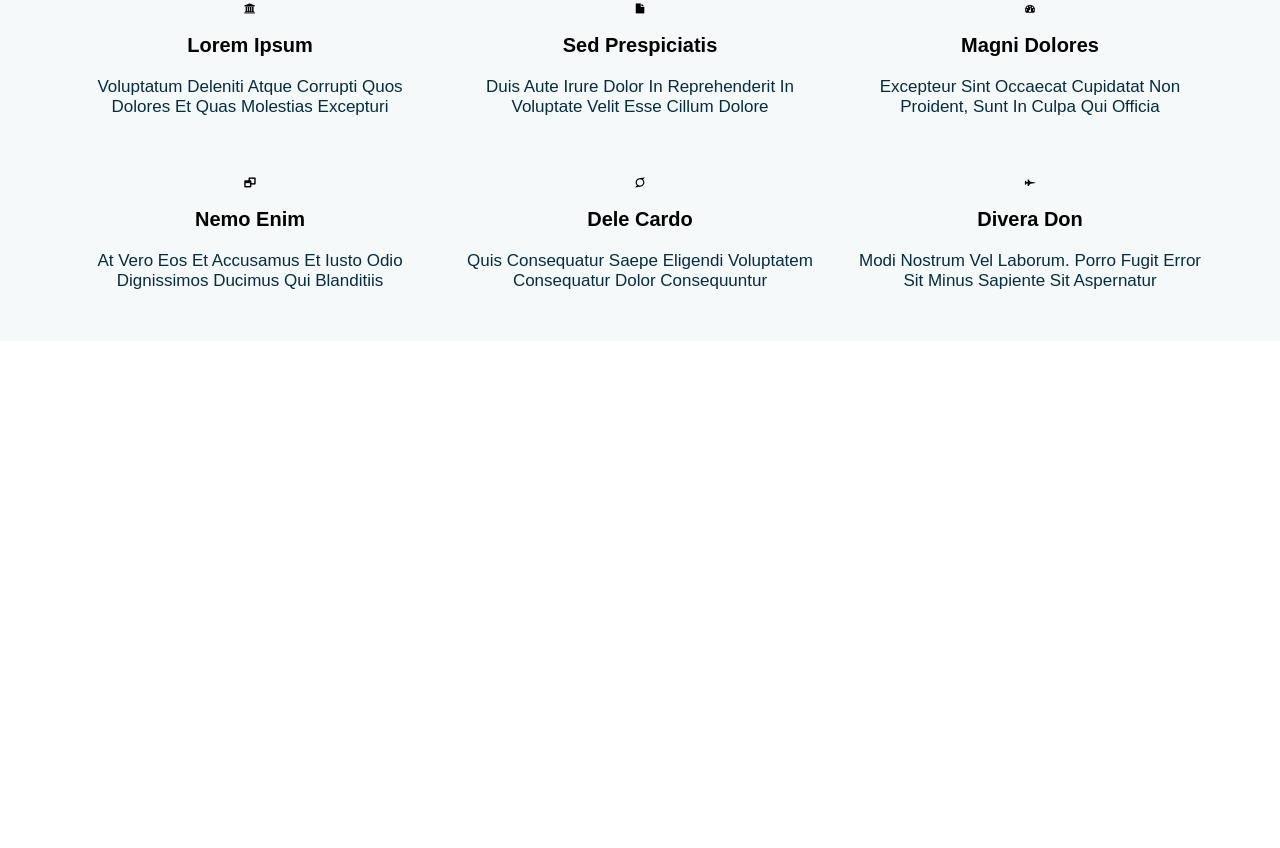
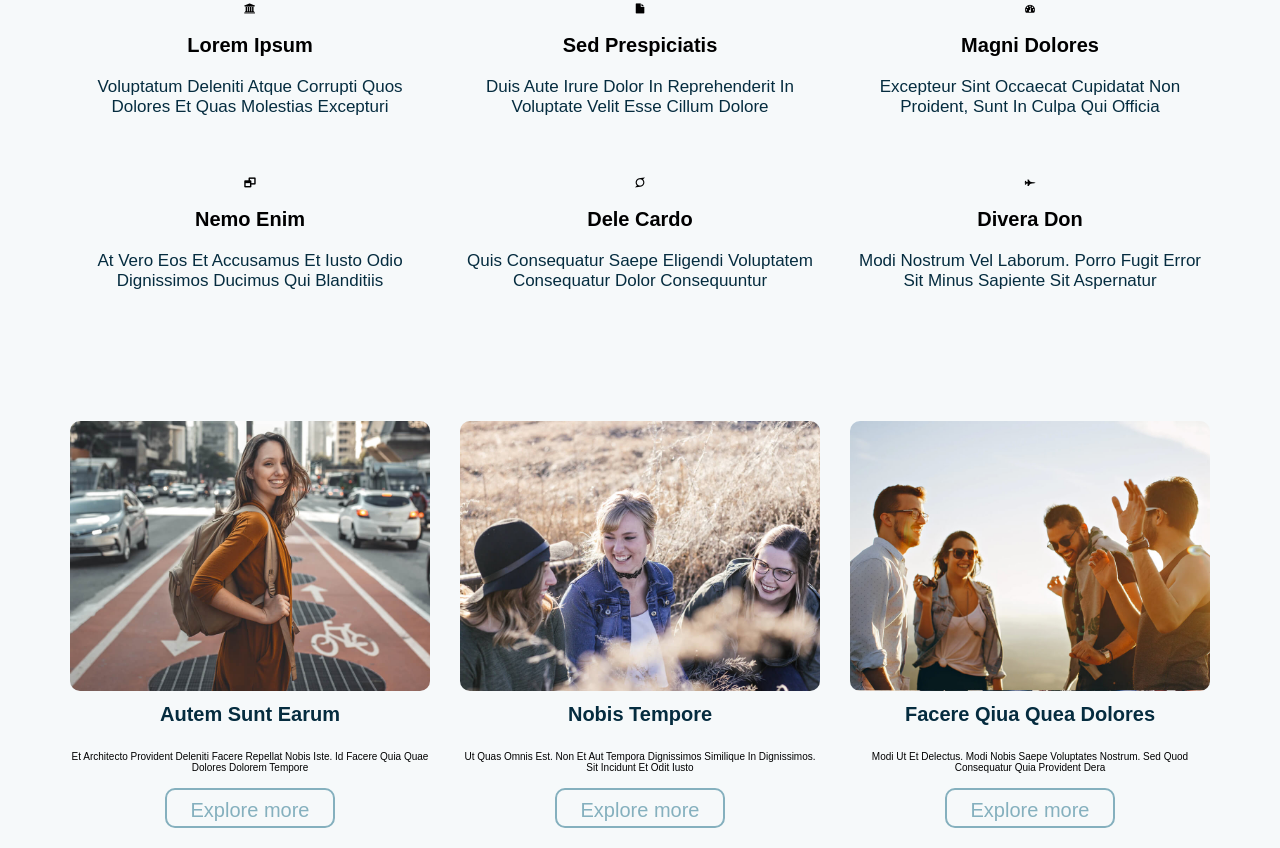
Before and after one commit to Ahmed-samir95/vlava-project, a plain HTML site: page index.html in a window 1280 px wide. Shown: the part 1422-2270 px from the top of the page. Before the commit the page ends 1763 px from the top, so only its background shows below. Drawn offline with Linux system fonts and the light colour scheme.

Commit message:
services box section

```diff
--- a/css/style.css
+++ b/css/style.css
@@ -26,6 +26,10 @@ html{
 
 small , span , a{
     display: block;
+}
+
+img{
+    max-width: 100%;
 }
 
 :root{
@@ -321,3 +325,44 @@ header{
     color: var(--third-color);
     font-size: 1.7rem;
 }
+
+.services-box{
+    margin-top: 7rem;
+    text-align: center;
+}
+
+@media (min-width: 767px){
+    .services-box{
+        display: grid;
+        grid-template-columns: repeat(auto-fill, minmax(30rem, 1fr));
+        grid-gap: 3rem;
+    }
+}
+
+.services-box .box-item{
+    margin-top: 3rem;
+}
+
+.services-box .box-item img{
+    width: 100%;
+    border-radius: 1rem;
+}
+
+.services-box .box-item .box-title{
+    padding: 1rem;
+    color: var(--third-color);
+    font-size: 2rem;
+}
+
+.services-box .box-item .box-desc{
+    padding: 1.5rem 0;
+}
+
+.services-box .box-item button{
+    color: var(--main-color);
+    cursor: pointer;
+}
+
+.services-box .box-item button:hover{
+    color: var(--wh-color);
+}
--- a/index.html
+++ b/index.html
@@ -101,6 +101,27 @@
                          <p class="services-desc">Modi nostrum vel laborum. Porro fugit error sit minus sapiente sit aspernatur</p>
                      </div><!--  ./services-item  -->
                 </div><!-- ./services-content -->
+                <div class="services-box">
+                    <div class="box-item">
+                        <img src="./img/featured-1.jpg" alt="">
+                        <h3 class="box-title">autem sunt earum</h3>
+                        <p class="box-desc">Et architecto provident deleniti facere repellat nobis iste. Id facere quia quae dolores dolorem tempore</p>
+                        <button class="btn">Explore more</button>
+                    </div><!-- ./box-item -->
+                    <div class="box-item">
+                        <img src="./img/featured-2.jpg" alt="">
+                        <h3 class="box-title">nobis tempore</h3>
+                        <p class="box-desc">Ut quas omnis est. Non et aut tempora dignissimos similique in dignissimos. Sit incidunt et odit iusto</p>
+                        <button class="btn">Explore more</button>
+                    </div><!-- ./box-item -->
+                    <div class="box-item">
+                        <img src="./img/featured-3.jpg" alt="">
+                        <h3 class="box-title">facere qiua quea dolores</h3>
+                        <p class="box-desc">Modi ut et delectus. Modi nobis saepe voluptates nostrum. Sed quod consequatur quia provident dera</p>
+                        <button class="btn">Explore more</button>
+                    </div><!-- ./box-item -->
+                </div><!-- ./services-box -->
+
             </div><!-- ./container -->
         </div><!-- ./services -->
 
```
